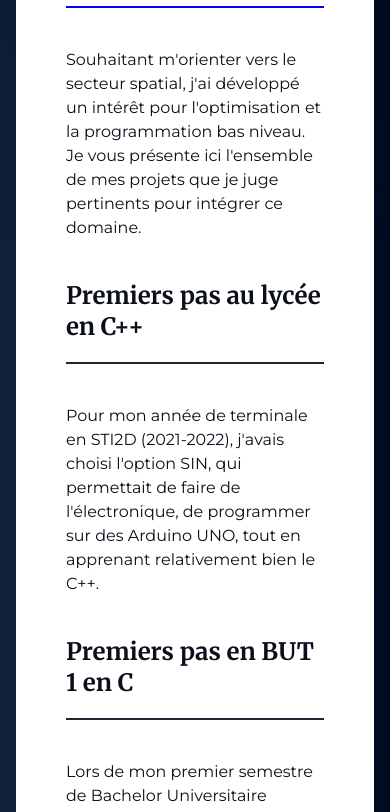
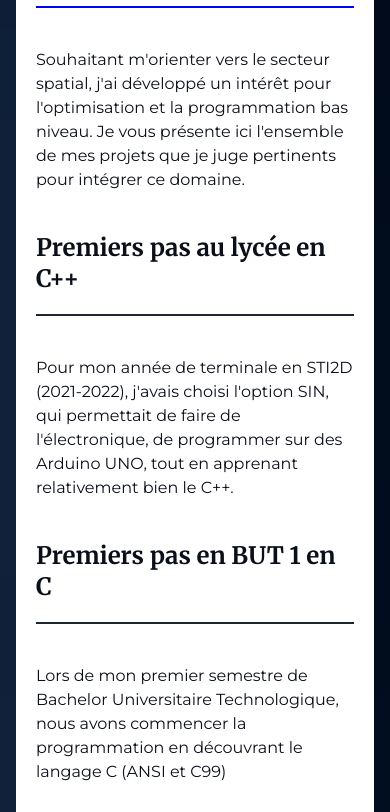
Before and after one commit to ffillouxdev/from-c-cpp-to-orbit, a plain HTML site: page public/index.html in a window 390 px wide. Shown: the part 247-1059 px from the top of the page. Drawn offline with nearby package versions, Linux system fonts and the light colour scheme; a web font is replaced by a local one.

Commit message:
fix : css responsif iphone 3

```diff
--- a/public/assets/styles/style.css
+++ b/public/assets/styles/style.css
@@ -242,4 +242,8 @@ body {
     margin: 0 auto;
     box-sizing: border-box;
   }
+
+  .layout-grid-container {
+    margin: 10px 20px;
+  }
 }
```
